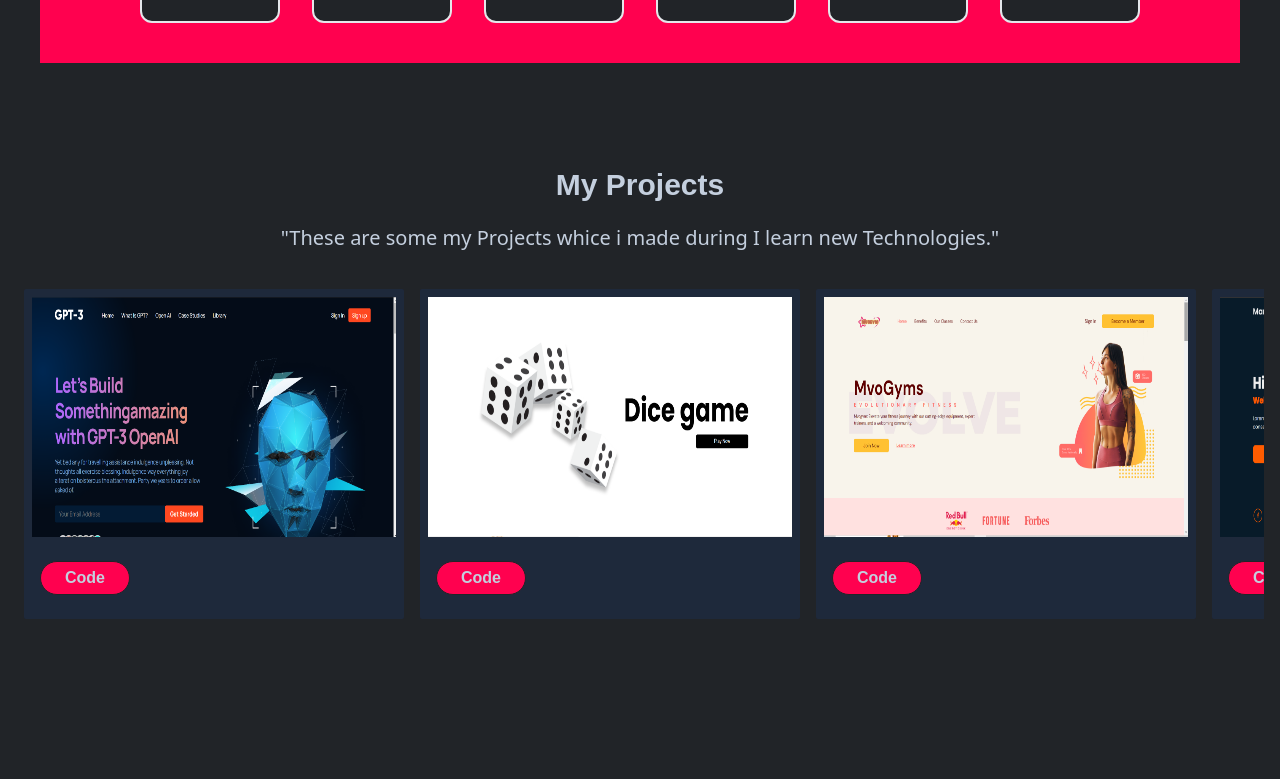
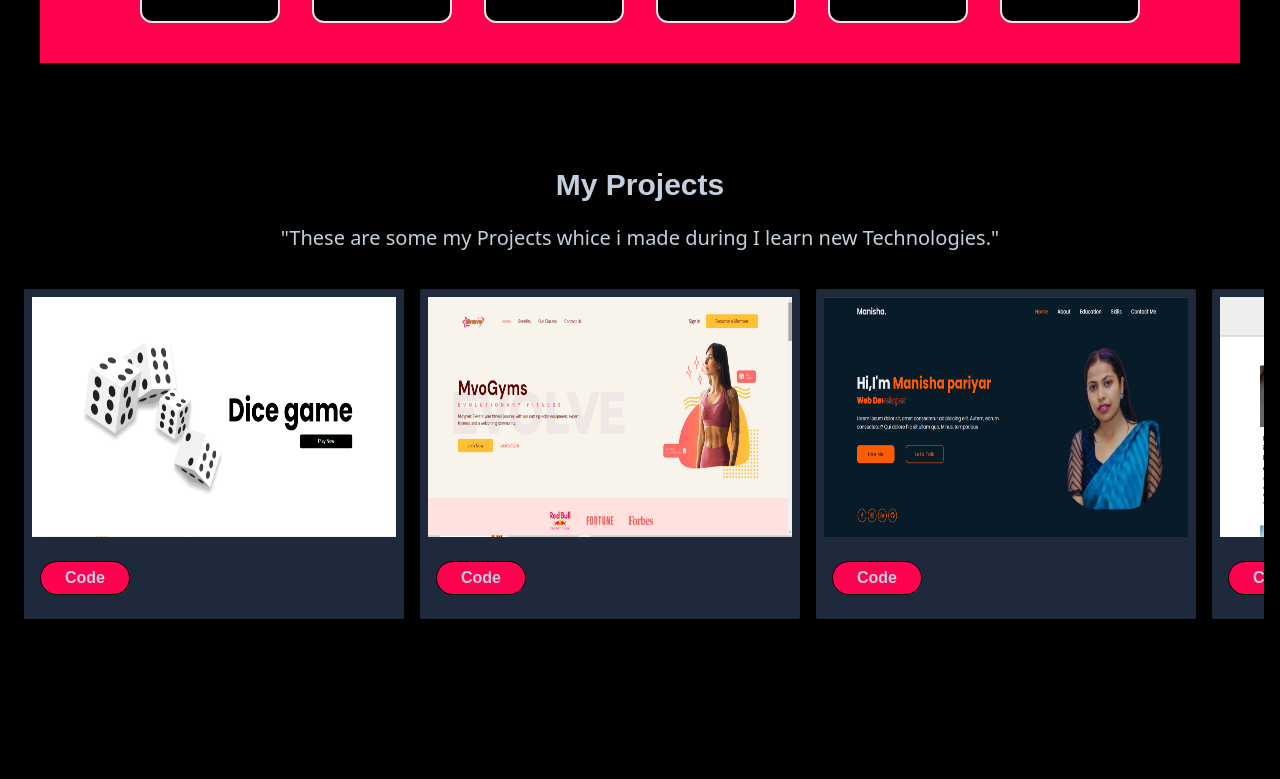
Before and after one commit to manishapariyar/PersonalProtfolio, a React (Vite) app: page / in a window 1280 px wide. Shown: the part 2005-2784 px from the top of the page. Built offline with nearby package versions, Linux system fonts and the light colour scheme.

Commit message:
"Updated package-lock.json and package.json to include tailwind-scrollbar-hide dependency, modified Navbar and FooterSection components, updated Project and ProjectSection components, and changed tailwind.config.js to update colors and screens."

```diff
--- a/package.json
+++ b/package.json
@@ -16,7 +16,8 @@
     "react-dom": "^18.2.0",
     "react-hook-form": "^7.51.1",
     "react-icons": "^5.0.1",
-    "react-simple-typewriter": "^5.0.1"
+    "react-simple-typewriter": "^5.0.1",
+    "tailwind-scrollbar-hide": "^1.1.7"
   },
   "devDependencies": {
     "@types/react": "^18.2.56",
--- a/src/components/Navabar/Navbar.tsx
+++ b/src/components/Navabar/Navbar.tsx
@@ -18,7 +18,7 @@ function Navbar({ selectedPage, setSelectedPage }: Props) {
 
   return (
     <nav>
-      <div className="w-full h-24 sticky top-0 bg-bodyColor mx-auto flex justify-between items-center font-titleFont border-b-[1px] border-b-gray-600 drop-shadow ">
+      <div className="w-full h-24 sticky z-30 py-3 top-0 bg-bodyColor mx-auto flex justify-between items-center font-titleFont border-b-[1px] border-b-gray-600 drop-shadow ">
         <div>
           <img src={logo} alt="logo"
             width={140} className="mt-5 my-2 lgl:mx-10 " />
--- a/src/components/footer/FooterSection.tsx
+++ b/src/components/footer/FooterSection.tsx
@@ -16,18 +16,18 @@ const FooterSection = () => {
 
   return (
     <footer>
-      <div className='mt-5 py-10 w-full bg-bodyColor mx-auto flex justify-center items-center flex-col border-t-2  border-gray-500 '>
-      <p className=' text-center flex flex-wrap text-xl lgl:w-[60%]  '>My inbox and social medias are always open. Whether you have a question or just want to say hello, I will try my best to get back to you! Feel free to contact me about any relevant opportunity or just a simple talk.</p>
+      <div className=' py-10 w-full h-full bg-bodyColor mx-auto flex justify-center items-center flex-col border-t-2  border-gray-500 '>
+      <p className=' text-center flex flex-wrap text-xl lgl:w-[60%] '>My inbox and social medias are always open. Whether you have a question or just want to say hello, I will try my best to get back to you! Feel free to contact me about any relevant opportunity or just a simple talk.</p>
 
-      <div className='flex my-10 justify-between gap-10 text-3xl '>
+      <div className='flex m-10 justify-between gap-10 text-3xl '>
      <a href="https://www.messenger.com/t/100075532211635" target='blank'> <FaFacebookMessenger  className='text-[#dd00ff]'/></a>
       <a href="https://github.com/manishapariyar" target='blank'><FaGithubSquare /></a>
 
       <a href="https://www.linkedin.com/in/manisha-pariyar-22b1a5253/" target='blank'><FaLinkedin className='text-[#00b7fff1]' /></a>
       </div>
-       <div className="flex justify-center items-center mt-3 text-[16px]  text-white font-playfair font-bold py-5  rounded-sm">{text}</div>
+       <div className="flex justify-center items-center mt-3 text-sm text-white font-playfair font-bold py-5  rounded-sm">{text}</div>
       </div>
-      <a href="/home" className="items-end justify-end flex "><FaArrowCircleUp className="text-3xl text-designColor" /></a>
+      <a href="/home" className="items-end justify-end flex p-5 "><FaArrowCircleUp className="text-3xl text-designColor" /></a>
     </footer>
   )
 }
--- a/src/components/project/Project.tsx
+++ b/src/components/project/Project.tsx
@@ -19,7 +19,7 @@ const Class =  () => {
 
   return (
       <>
-     <li className=" mx-2 inline-block h-[330px] w-[300px] lgl:w-[380px] p-2 bg-slate-800  rounded-sm mb-8">
+     <li className=" absolute mx-2 inline-block h-[330px] w-[300px] lgl:w-[380px] p-2 bg-slate-800  rounded-sm mb-8">
          <div className={overlayStyles}>
             <p className="text-2xl text-white">Simple UI Design</p>
             <p className="mt-5 text-xl text-green-300"> Modern UI/UX design by using Reactjs</p>
--- a/src/components/project/ProjectSection.tsx
+++ b/src/components/project/ProjectSection.tsx
@@ -32,8 +32,8 @@ function ProjectSection({setSelectedPage}: Props) {
           </div>
 
         </motion.div>
-        <div className="mt-4 h-[390px] w-[full] overflow-x-auto overflow-y-hidden">
-           <ul className="w-[1000px] whitespace-nowrap">
+        <div className="mt-4 h-[390px]  w-full  mb-4 scroll-smooth">
+           <ul className="w-full whitespace-nowrap scrollbar-hide overflow-x-auto overflow-y-hidden  ">
               <Project/>
            </ul>
         </div>
--- a/tailwind.config.js
+++ b/tailwind.config.js
@@ -1,14 +1,10 @@
 /** @type {import('tailwindcss').Config} */
 export default {
-  content: [
-    "./index.html",
-    "./src/**/*.{js,ts,jsx,tsx}",
-  ],
+  content: ["./index.html", "./src/**/*.{js,ts,jsx,tsx}"],
   theme: {
     extend: {
-
       colors: {
-        bodyColor: "#212428",
+        bodyColor: "#010101",
         lightText: "#c4cfde",
         boxBg: "linear-gradient(145deg, #1e2024, #23272b)",
         designColor: "#ff014f",
@@ -17,11 +13,11 @@ export default {
         playfair: ["Playfair Display", "serif"],
         opensans: ["Open Sans", "sans-serif"],
       },
-      content:{
+      content: {
         brush: "url('./assets/brush.png')",
       },
-    screens: {
-      xs: "320px",
+      screens: {
+        xs: "320px",
         sm: "375px",
         sml: "500px",
         md: "667px",
@@ -29,8 +25,8 @@ export default {
         lg: "960px",
         lgl: "1024px",
         xl: "1280px",
-    },
+      },
     },
   },
   plugins: [],
-}
+};
```
Also changed, not shown: 1 other file (tests, documents, lock files or other folders).
